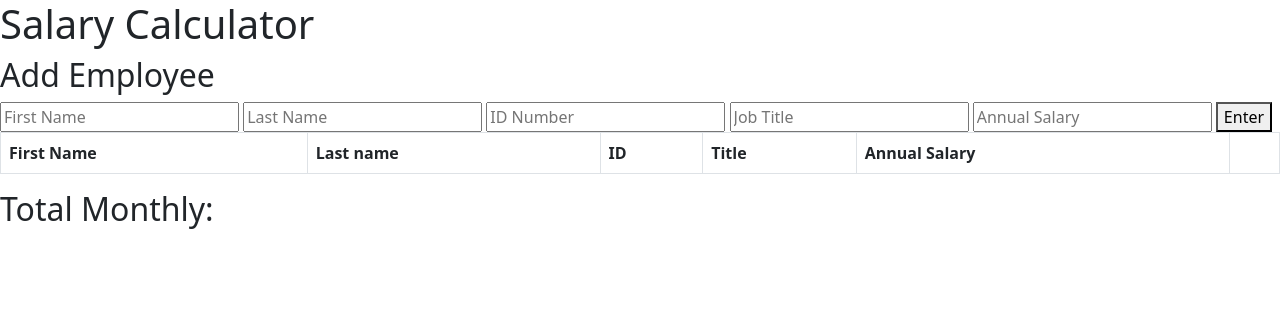
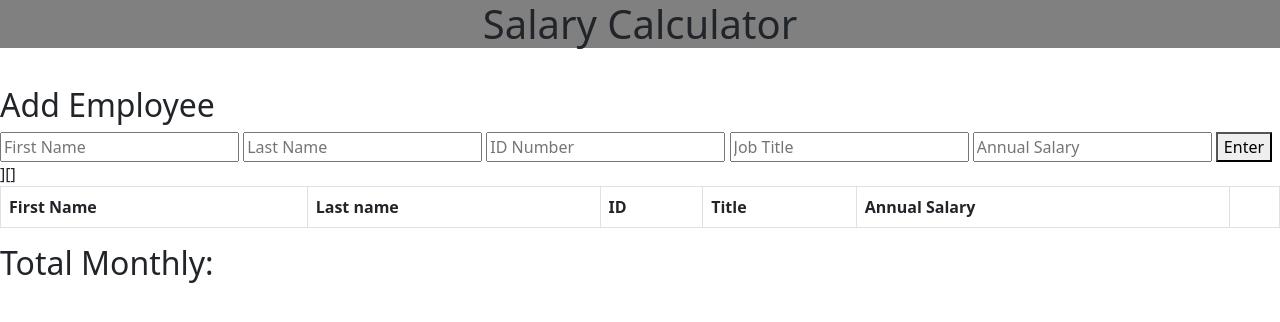
Before and after one commit to robcone27/jquery-salary-calculator, a plain HTML site: page index.html in a window 1280 px wide. Drawn offline with Linux system fonts and the light colour scheme.

Commit message:
repo update

```diff
--- a/index.html
+++ b/index.html
@@ -1,5 +1,6 @@
 <!DOCTYPE html>
 <html lang="en">
+
 <head>
     <meta charset="UTF-8" />
     <meta http-equiv="X-UA-Compatible" content="IE=edge" />
@@ -10,10 +11,11 @@
     <script src="client.js"></script>
     <title>Salary Calculator</title>
 </head>
+
 <body>
-		<h1>Salary Calculator</h1>
+    <h1 class="calc">Salary Calculator</h1>
 
-		<h2>Add Employee</h2>
+    <h2 class="cash">Add Employee</h2>
 
     <div class="inputFields">
         <input placeholder="First Name" id="firstName" />
@@ -38,7 +40,7 @@
                 <th>Annual Salary</th>
                 <th></th>
             </tr>
-			</thead>
+        </thead>][]
 
         <tbody id="targeted"></tbody>
         <!-- employee info will be added here -->
@@ -48,6 +50,7 @@
         Total Monthly:<span id="totalMonthly"></span>
     </h2>
 </body>
+
 </html>
 
 <!-- employee first name, last name, ID number, job title, annual salary_. -->
--- a/style.css
+++ b/style.css
@@ -2,7 +2,11 @@
     background-color: red;
 }
 
-.calc {
+h1 {
     text-align: center;
     background-color: gray;
 }
+
+.cash {
+    padding-top: 30px;
+}
```
Lines whose indentation alone changed are shown as unchanged.
